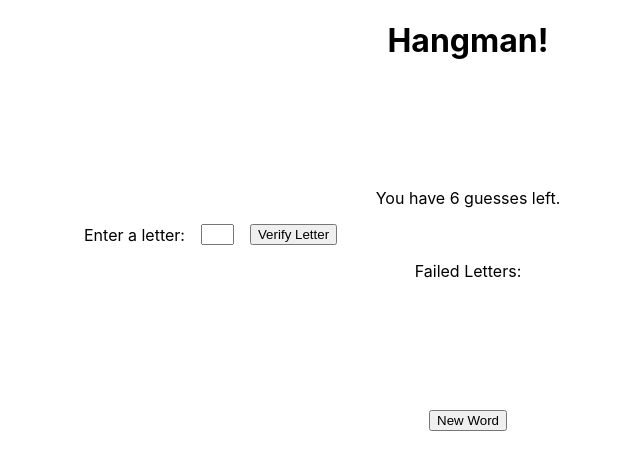
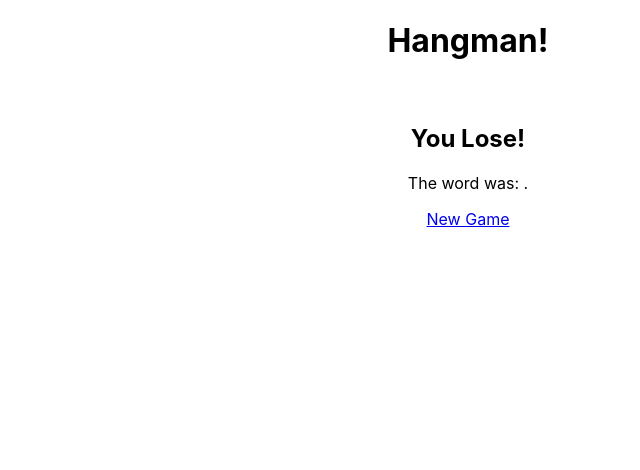
Before and after one commit to gness1804/hangman, a React (Create React App) app: page /defeat in a window 1280 px wide. Shown: the top 470 px of the page, without its empty margins (172-812 px from the left). Built offline with nearby package versions, Linux system fonts and the light colour scheme.

Commit message:
add defeat page and fix off by one bug with guesses

```diff
--- a/src/App/index.tsx
+++ b/src/App/index.tsx
@@ -1,10 +1,13 @@
-import React from 'react';
+import React, { useState } from 'react';
 import { BrowserRouter as Router, Switch, Route } from 'react-router-dom';
 import Main from '../Main';
 import Victory from '../Victory';
+import Defeat from '../Defeat';
 import './index.css';
 
 function App() {
+  const [word, setWord] = useState('');
+  // TODO: add setting such as max word length, max number of  guesses
   return (
     <Router>
       <div className="App">
@@ -15,8 +18,11 @@ function App() {
           <Route path="/victory">
             <Victory />
           </Route>
+          <Route path="/defeat">
+            <Defeat word={word} />
+          </Route>
           <Route path="/">
-            <Main />
+            <Main word={word} setWord={setWord} totalGuesses={3} />
           </Route>
         </Switch>
       </div>
--- /dev/null
+++ b/src/Defeat/index.tsx
@@ -0,0 +1,20 @@
+import React from 'react';
+import { Link } from 'react-router-dom';
+
+interface Props {
+  word: string;
+}
+
+const Defeat = ({ word }: Props) => {
+  return (
+    <div>
+      <h2>You Lose!</h2>
+      <p>
+        The word was: <em>{word}</em>.
+      </p>
+      <Link to="/">New Game</Link>
+    </div>
+  );
+};
+
+export default Defeat;
--- a/src/Main/index.tsx
+++ b/src/Main/index.tsx
@@ -5,15 +5,18 @@ import { v4 } from 'uuid';
 import WordLine from '../WordLine';
 import './index.css';
 
-const Main = () => {
-  const [word, setWord] = useState('');
+interface Props {
+  word: string;
+  setWord: Function;
+  totalGuesses: number;
+}
+
+const Main = ({ word, setWord, totalGuesses = 6 }: Props) => {
   const [loading, setLoading] = useState(false);
   const [letter, setLetter] = useState('');
   const [successfulLetters, setSuccessfulLetters] = useState<string[]>([]);
   const [failedLetters, setFailedLetters] = useState<string[]>([]);
   const history = useHistory();
-
-  const totalGuesses = 6;
 
   useEffect(() => {
     getWord();
@@ -34,6 +37,8 @@ const Main = () => {
         data: { word },
       } = res;
       setWord(word.toLowerCase());
+      setFailedLetters([]);
+      setSuccessfulLetters([]);
     } catch (error) {
       return undefined;
     }
@@ -52,13 +57,14 @@ const Main = () => {
 
   const checkGameStatus = (): void => {
     if (loading) return;
-    if (failedLetters.length > totalGuesses) {
-      alert(`You lose! The word was: ${word}.`);
+    if (failedLetters.length >= totalGuesses) {
+      history.push('defeat');
     } else if (
       successfulLetters.length > 0 &&
       successfulLetters.length === word.length
-    )
+    ) {
       history.push('/victory');
+    }
   };
 
   const handleKeydown = (e: React.KeyboardEvent) => {
```
Also changed, not shown: src/Defeat/index.css (added), src/Victory/index.css (added).
